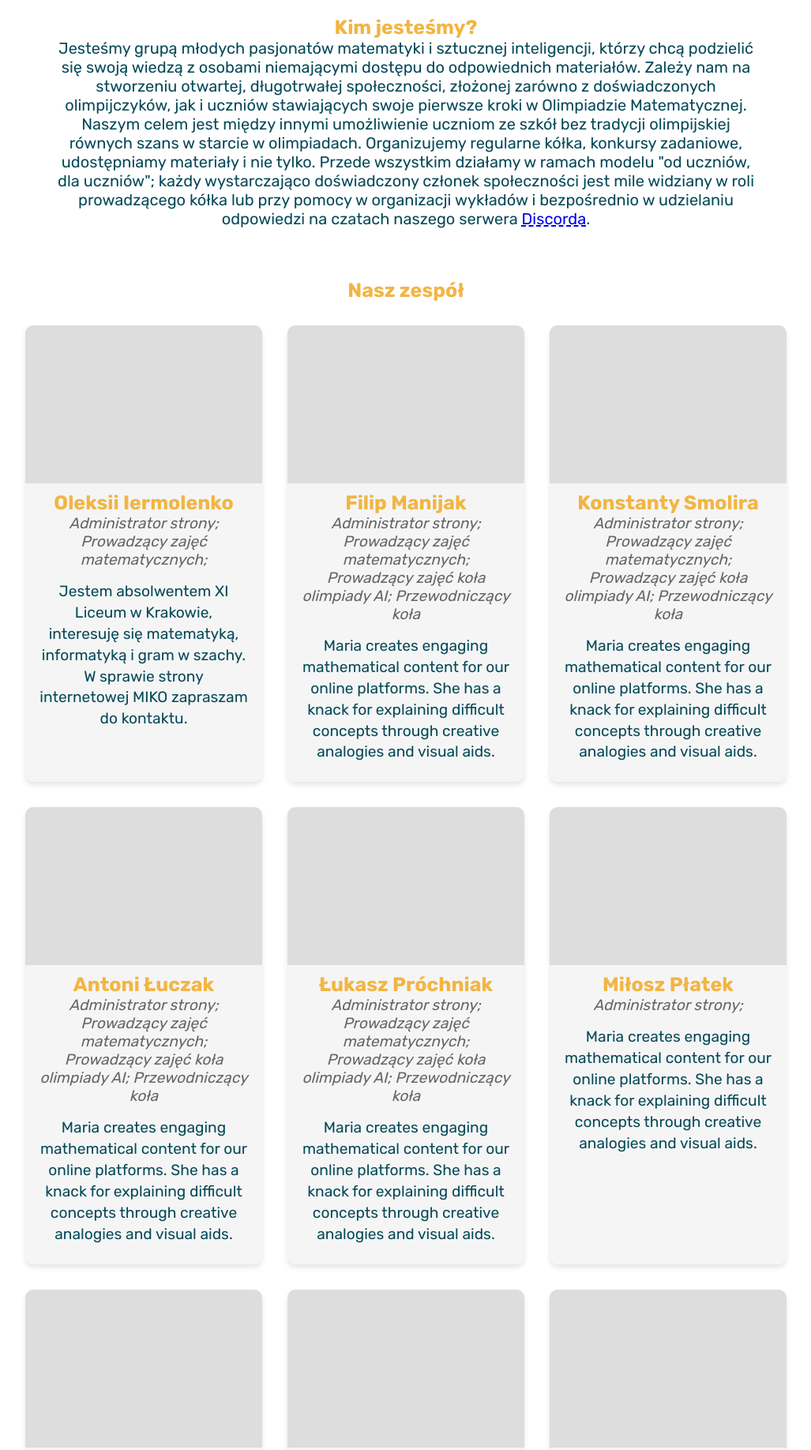
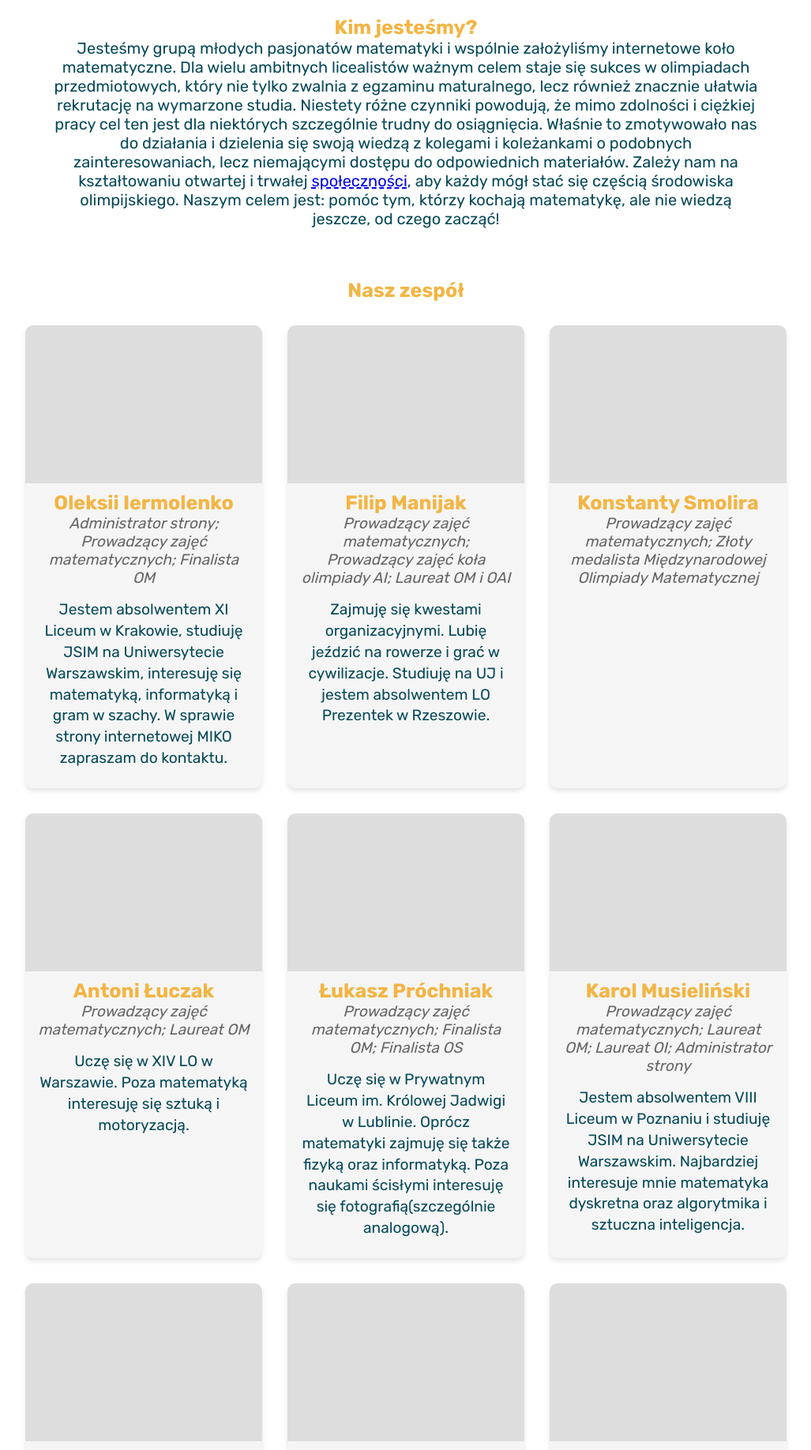
Before and after one commit to tymowskyy/MIKOsite, a Django app: page /about/ in a window 1280 px wide. Shown: the part 80-1916 px from the top of the page at 79% size, without its empty margins (126-1153 px from the left). Run offline with Django 5.2, Linux system fonts and the light colour scheme.

Commit message:
Change texts

```diff
--- a/mikosite/mainSite/templates/about.html
+++ b/mikosite/mainSite/templates/about.html
@@ -14,10 +14,15 @@
 
     <section id="description">
         <h2>Kim jesteśmy?</h2>
-        <h3>Jesteśmy grupą młodych pasjonatów matematyki i sztucznej inteligencji, którzy chcą podzielić się swoją wiedzą z osobami niemającymi dostępu do odpowiednich materiałów. Zależy nam na stworzeniu otwartej, długotrwałej społeczności, złożonej zarówno z doświadczonych olimpijczyków, jak i uczniów stawiających swoje pierwsze kroki w Olimpiadzie Matematycznej.
-            Naszym celem jest między innymi umożliwienie uczniom ze szkół bez tradycji olimpijskiej równych szans w starcie w olimpiadach.
-            Organizujemy regularne kółka, konkursy zadaniowe, udostępniamy materiały i nie tylko.
-            Przede wszystkim działamy w ramach modelu "od uczniów, dla uczniów"; każdy wystarczająco doświadczony członek społeczności jest mile widziany w roli prowadzącego kółka lub przy pomocy w organizacji wykładów i bezpośrednio w udzielaniu odpowiedzi na czatach naszego serwera <a href="https://discord.gg/nA8CjrPqGM" style="text-decoration: underline dashed;">Discorda</a>.
+        <h3>Jesteśmy grupą młodych pasjonatów matematyki i wspólnie założyliśmy internetowe koło matematyczne.
+            Dla wielu ambitnych licealistów ważnym celem staje się sukces w olimpiadach przedmiotowych, który nie tylko
+            zwalnia z egzaminu maturalnego, lecz również znacznie ułatwia rekrutację na wymarzone studia. Niestety różne
+            czynniki powodują, że mimo zdolności i ciężkiej pracy cel ten jest dla niektórych szczególnie trudny do
+            osiągnięcia. Właśnie to zmotywowało nas do działania i dzielenia się swoją wiedzą z kolegami i koleżankami
+            o podobnych zainteresowaniach, lecz niemającymi dostępu do odpowiednich materiałów.  Zależy nam na kształtowaniu
+            otwartej i trwałej  <a href="https://discord.gg/nA8CjrPqGM" style="text-decoration: underline dashed;">społeczności</a>, aby każdy mógł stać się częścią środowiska olimpijskiego.
+            Naszym celem jest: pomóc tym, którzy kochają matematykę, ale nie wiedzą jeszcze, od czego zacząć!
+
         </h3>
     </section>
 
@@ -28,67 +33,78 @@
             <div class="team-member">
                 <div class="photo-placeholder"> </div>
                 <h2>Oleksii Iermolenko</h2>
-                <h3 class="role">Administrator strony; Prowadzący zajęć matematycznych;</h3>
-                <h3 class="description">Jestem absolwentem XI Liceum w Krakowie, interesuję się matematyką, informatyką i gram w szachy.
+                <h3 class="role">Administrator strony; Prowadzący zajęć matematycznych; Finalista OM</h3>
+                <h3 class="description">Jestem absolwentem XI Liceum w Krakowie, studiuję JSIM na Uniwersytecie Warszawskim, interesuję się matematyką, informatyką i gram w szachy.
                 W sprawie strony internetowej MIKO zapraszam do kontaktu.</h3>
-<!--                <h4 class="kontakt-tile">alermgm@gmail.com</h4>-->
-            </div><div class="team-member">
+            </div>
+            <div class="team-member">
                 <div class="photo-placeholder"> </div>
                 <h2>Filip Manijak</h2>
-                <h3 class="role">Administrator strony; Prowadzący zajęć matematycznych; Prowadzący zajęć koła olimpiady AI; Przewodniczący koła</h3>
-                <h3 class="description">Maria creates engaging mathematical content for our online platforms. She has a knack for explaining difficult concepts through creative analogies and visual aids.</h3>
-                </div><div class="team-member">
+                <h3 class="role">Prowadzący zajęć matematycznych; Prowadzący zajęć koła olimpiady AI; Laureat OM i OAI</h3>
+                <h3 class="description">Zajmuję się kwestami organizacyjnymi. Lubię jeździć na rowerze i grać w cywilizacje. Studiuję na UJ i jestem absolwentem LO Prezentek w Rzeszowie.</h3>
+                </div>
+            <div class="team-member">
                 <div class="photo-placeholder"> </div>
                 <h2>Konstanty Smolira</h2>
-                    <h3 class="role">Administrator strony; Prowadzący zajęć matematycznych; Prowadzący zajęć koła olimpiady AI; Przewodniczący koła</h3>
-                    <h3 class="description">Maria creates engaging mathematical content for our online platforms. She has a knack for explaining difficult concepts through creative analogies and visual aids.</h3>
-                </div><div class="team-member">
+                <h3 class="role">Prowadzący zajęć matematycznych; Złoty medalista Międzynarodowej Olimpiady Matematycznej</h3>
+                <h3 class="description"></h3>
+            </div>
+            <div class="team-member">
                 <div class="photo-placeholder"> </div>
                 <h2>Antoni Łuczak</h2>
-                    <h3 class="role">Administrator strony; Prowadzący zajęć matematycznych; Prowadzący zajęć koła olimpiady AI; Przewodniczący koła</h3>
-                    <h3 class="description">Maria creates engaging mathematical content for our online platforms. She has a knack for explaining difficult concepts through creative analogies and visual aids.</h3>
-                </div><div class="team-member">
+                <h3 class="role">Prowadzący zajęć matematycznych; Laureat OM</h3>
+                <h3 class="description">Uczę się w XIV LO w Warszawie. Poza matematyką interesuję się sztuką i motoryzacją.</h3>
+            </div>
+            <div class="team-member">
                 <div class="photo-placeholder"> </div>
                 <h2>Łukasz Próchniak</h2>
-                    <h3 class="role">Administrator strony; Prowadzący zajęć matematycznych; Prowadzący zajęć koła olimpiady AI; Przewodniczący koła</h3>
-                    <h3 class="description">Maria creates engaging mathematical content for our online platforms. She has a knack for explaining difficult concepts through creative analogies and visual aids.</h3>
+                <h3 class="role">Prowadzący zajęć matematycznych; Finalista OM; Finalista OS</h3>
+                <h3 class="description">Uczę się w Prywatnym Liceum im. Królowej Jadwigi w Lublinie. Oprócz matematyki
+                    zajmuję się także fizyką oraz informatyką. Poza naukami ścisłymi interesuję się fotografią(szczególnie analogową).</h3>
+            </div>
+            <div class="team-member">
+                <div class="photo-placeholder"> </div>
+                <h2>Karol Musieliński</h2>
+                <h3 class="role">Prowadzący zajęć matematycznych; Laureat OM; Laureat OI; Administrator strony</h3>
+                <h3 class="description">Jestem absolwentem VIII Liceum w Poznaniu i studiuję JSIM na Uniwersytecie Warszawskim.
+                    Najbardziej interesuje mnie matematyka dyskretna oraz algorytmika i sztuczna inteligencja.</h3>
             </div>
             <div class="team-member">
                 <div class="photo-placeholder"> </div>
                 <h2>Miłosz Płatek</h2>
-                <h3 class="role">Administrator strony;</h3>
-                <h3 class="description">Maria creates engaging mathematical content for our online platforms. She has a knack for explaining difficult concepts through creative analogies and visual aids.</h3>
+                <h3 class="role">Prowadzący Fecebookowego Koła OMJ; Prowadzący zajęć matematycznych; Medalista MEMO oraz CAPS</h3>
+                <h3 class="description"></h3>
             </div>
             <div class="team-member">
                 <div class="photo-placeholder"> </div>
                 <h2>Kordian Pisarek</h2>
-                <h3 class="role">Administrator strony;</h3>
-                <h3 class="description">Maria creates engaging mathematical content for our online platforms. She has a knack for explaining difficult concepts through creative analogies and visual aids.</h3>
+                <h3 class="role">Prowadzący zajęć matematycznych; Designer strony internetowej MIKO</h3>
+                <h3 class="description"></h3>
             </div>
             <div class="team-member">
                 <div class="photo-placeholder"> </div>
                 <h2>Tymoteusz Stępkowski</h2>
-                <h3 class="role">Administrator strony;</h3>
-                <h3 class="description">Maria creates engaging mathematical content for our online platforms. She has a knack for explaining difficult concepts through creative analogies and visual aids.</h3>
+                <h3 class="role">Prowadzący zajęć AI; Laureat OAI; Finalista OM; Finalista OI</h3>
+                <h3 class="description">Jestem uczniem Uniwersyteckiego Liceum Ogólnokształcącego w Toruniu. Pasjonuję się informatyką, a w szczególności programowaniem. Lubię dzielić się wiedzą i doświadczeniem.</h3>
             </div>
             <div class="team-member">
                 <div class="photo-placeholder"> </div>
                 <h2>Jakub Podhajski</h2>
-                <h3 class="role">Administrator strony;</h3>
-                <h3 class="description">Maria creates engaging mathematical content for our online platforms. She has a knack for explaining difficult concepts through creative analogies and visual aids.</h3>
+                <h3 class="role">Pomoc w tworzeniu frontend'u</h3>
+                <h3 class="description"></h3>
             </div>
             <div class="team-member">
                 <div class="photo-placeholder"></div>
                 <h2>Igor Stec</h2>
-                <h3 class="role">Administrator strony;</h3>
-                <h3 class="description">Maria creates engaging mathematical content for our online platforms. She has a knack for explaining difficult concepts through creative analogies and visual aids.</h3>
+                <h3 class="role">Pomoc w tworzeniu frontend'u</h3>
+                <h3 class="description"></h3>
             </div>
             <div class="team-member">
                 <div class="photo-placeholder"> </div>
-                <h2>Prowadzacy kółek :))</h2>
-                <h3 class="role">Administrator strony;</h3>
+                <h2>Prowadzący kółek</h2>
+                <h3 class="role"></h3>
                 <h3 class="description">Serdecznie dziękujemy każdej osobie, która poświęciła chociaż trochę swojego czasu na
-                przygotowanie wykładu, organizację event'u lub pomogła nam w inny sposób. Bez was ta społeczności nie mogłaby istnieć!</h3>
+                przygotowanie wykładu, organizację event'u lub pomogła nam w inny sposób!</h3>
             </div>
 
 
--- a/requirements.txt
+++ b/requirements.txt
@@ -1,4 +1,5 @@
 django
+babel
 django_taggit
 django_formtools
 fuzzywuzzy
```
Also changed, not shown: mikosite/kolomat/templates/informacje.html (+28 -22 lines), mikosite/mikosite/settings.py (+1 -11 lines). Lines whose indentation alone changed are shown as unchanged.
